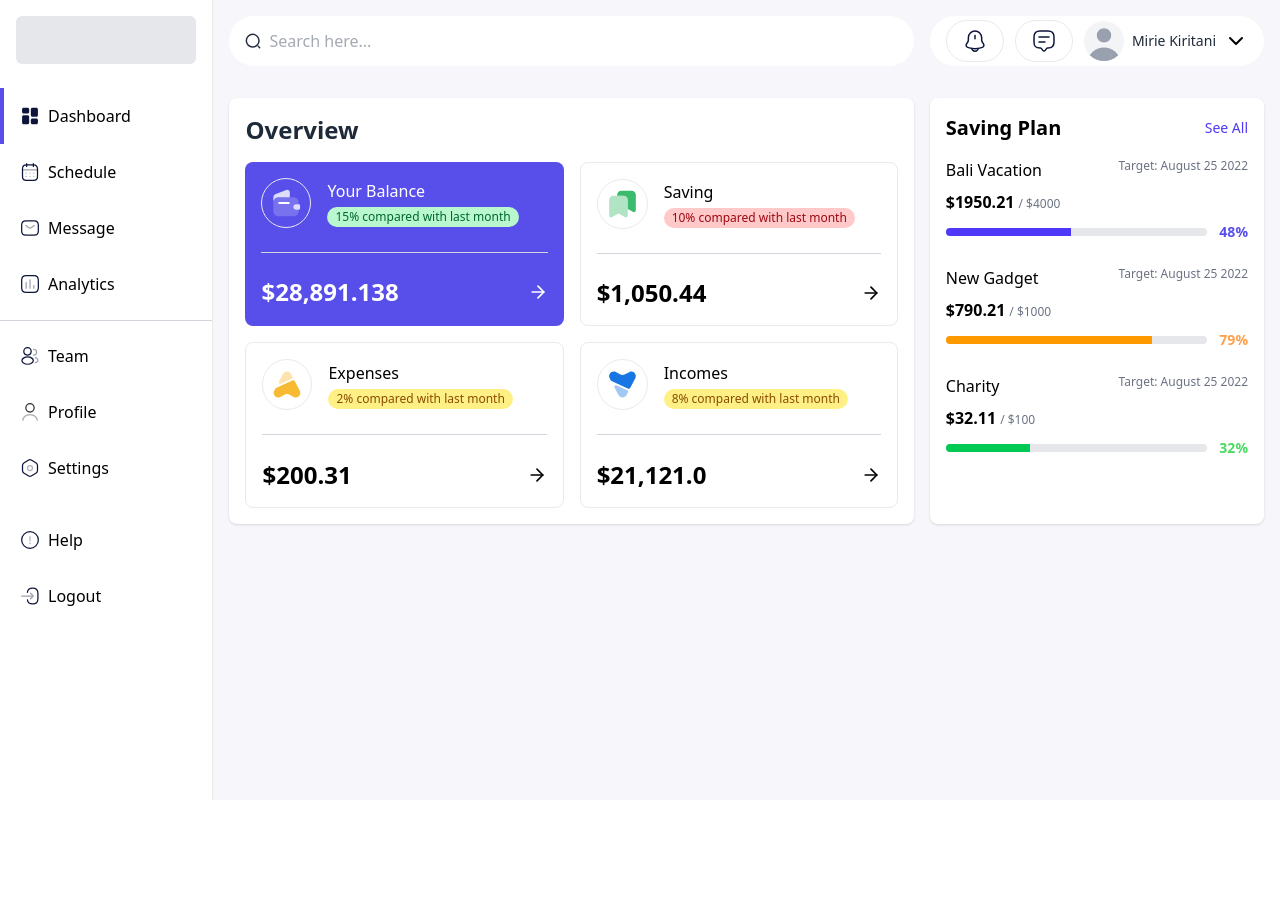
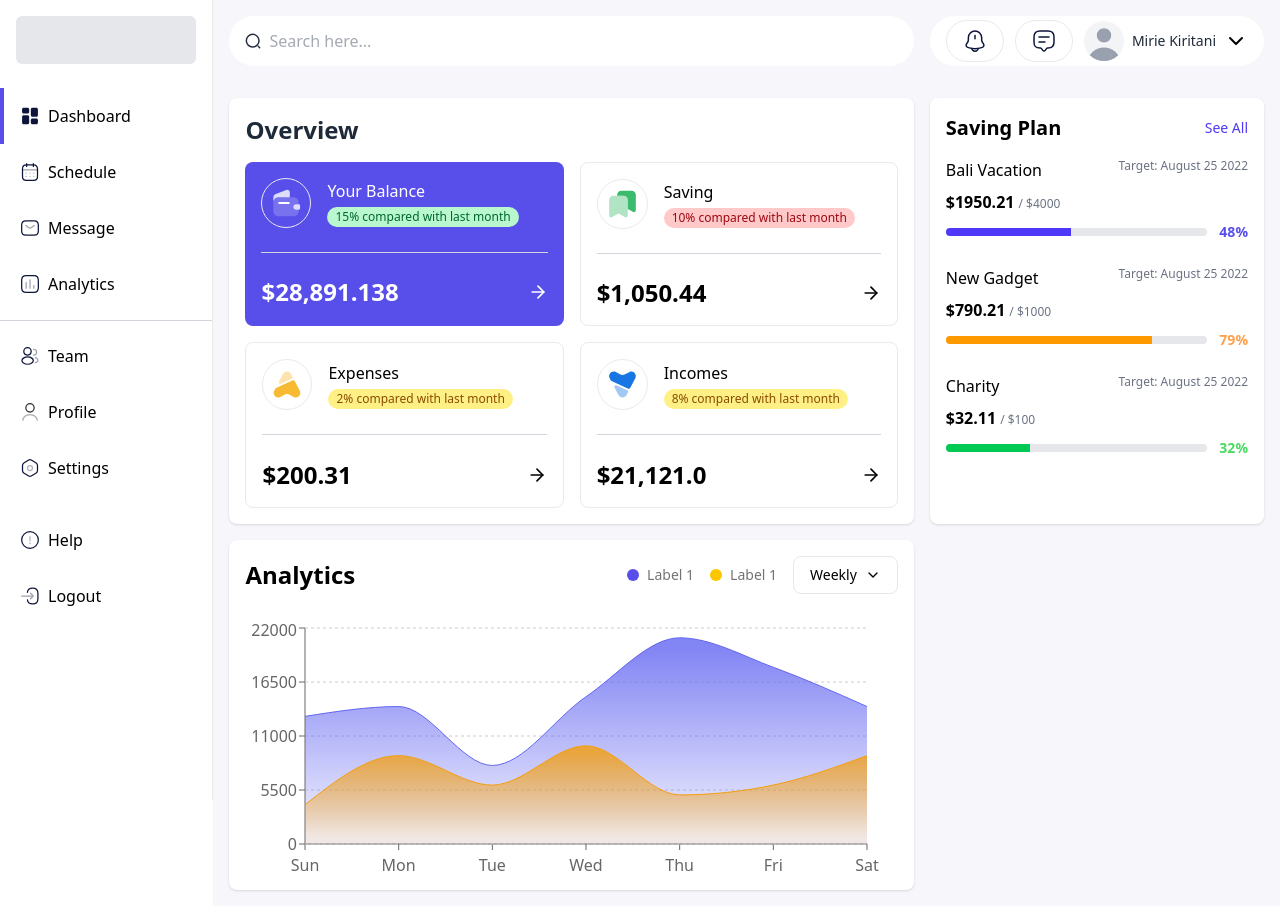
Before and after one commit to PramisGrg/intuji-frontend-associate-challenge, a React (Vite) app: page / in a window 1280 px wide. Before the commit the page ends 800 px from the top, so only its background shows below. Built offline with nearby package versions, Linux system fonts and the light colour scheme.

Commit message:
feat(analytics): implementation of graph with dummy data and type for analytics

```diff
--- a/package.json
+++ b/package.json
@@ -11,7 +11,6 @@
   },
   "dependencies": {
     "@tailwindcss/vite": "^4.1.3",
-    "chart.js": "^4.4.8",
     "lucide-react": "^0.487.0",
     "react": "^19.0.0",
     "react-dom": "^19.0.0",
--- a/src/components/analytics/analytics-card.tsx
+++ b/src/components/analytics/analytics-card.tsx
@@ -1,73 +1,54 @@
-import { useEffect, useRef } from "react";
-import Chart, { Chart as ChartJS } from "chart.js/auto";
-import { analyticsData } from "../../constants/analytics-data";
+import {
+  Area,
+  AreaChart,
+  CartesianGrid,
+  ResponsiveContainer,
+  Tooltip,
+  XAxis,
+  YAxis,
+} from "recharts";
+import { TAnalyticsDataResponse } from "../../types/analytics";
 
-const AnalyticsChart = () => {
-  const chartRef = useRef<HTMLCanvasElement | null>(null);
-  const chartInstance = useRef<ChartJS | null>(null);
-
-  useEffect(() => {
-    if (!chartRef.current) return; // ✅ Null check for TypeScript
-    const ctx = chartRef.current.getContext("2d");
-    if (!ctx) return;
-
-    if (chartInstance.current) {
-      chartInstance.current.destroy();
-    }
-
-    chartInstance.current = new Chart(ctx, {
-      type: "line",
-      data: {
-        labels: ["Sun", "Mon", "Tue", "Wed", "Thu", "Fri", "Sat"],
-        datasets: [
-          {
-            label: "Primary",
-            data: analyticsData.primary,
-            borderColor: "#6366f1",
-            backgroundColor: "rgba(99, 102, 241, 0.1)",
-            tension: 0.4,
-          },
-          {
-            label: "Secondary",
-            data: analyticsData.secondary,
-            borderColor: "#fbbf24",
-            backgroundColor: "rgba(251, 191, 36, 0.1)",
-            tension: 0.4,
-          },
-        ],
-      },
-      options: {
-        responsive: true,
-        maintainAspectRatio: false,
-        scales: {
-          y: {
-            beginAtZero: true,
-            ticks: {
-              callback: function (value) {
-                if (value >= 1000) {
-                  return value / 1000 + "k";
-                }
-                return value;
-              },
-            },
-          },
-        },
-        plugins: {
-          legend: {
-            display: false,
-          },
-        },
-      },
-    });
-
-    return () => {
-      if (chartInstance.current) {
-        chartInstance.current.destroy();
-      }
-    };
-  }, []);
-
-  return <canvas ref={chartRef}></canvas>;
+const AnalyticsCard = ({ data }: TAnalyticsDataResponse) => {
+  return (
+    <div className="h-64">
+      <ResponsiveContainer width="100%" height="100%">
+        <AreaChart
+          data={data}
+          margin={{ top: 10, right: 30, left: 0, bottom: 0 }}
+        >
+          <defs>
+            <linearGradient id="colorValue1" x1="0" y1="0" x2="0" y2="1">
+              <stop offset="5%" stopColor="#6366F1" stopOpacity={0.8} />
+              <stop offset="95%" stopColor="#6366F1" stopOpacity={0.1} />
+            </linearGradient>
+            <linearGradient id="colorValue2" x1="0" y1="0" x2="0" y2="1">
+              <stop offset="5%" stopColor="#F59E0B" stopOpacity={0.8} />
+              <stop offset="95%" stopColor="#F59E0B" stopOpacity={0.1} />
+            </linearGradient>
+          </defs>
+          <XAxis dataKey="name" tickMargin={10} />
+          <YAxis />
+          <CartesianGrid strokeDasharray="3 3" vertical={false} />
+          <Tooltip />
+          <Area
+            type="monotone"
+            dataKey="value1"
+            stroke="#6366F1"
+            fillOpacity={1}
+            fill="url(#colorValue1)"
+          />
+          <Area
+            type="monotone"
+            dataKey="value2"
+            stroke="#F59E0B"
+            fillOpacity={1}
+            fill="url(#colorValue2)"
+          />
+        </AreaChart>
+      </ResponsiveContainer>
+    </div>
+  );
 };
 
-export default AnalyticsChart;
+export default AnalyticsCard;
--- a/src/components/analytics/index.tsx
+++ b/src/components/analytics/index.tsx
@@ -1,40 +1,31 @@
-import AnalyticsChart from "./analytics-card";
+import { ChevronDown } from "lucide-react";
+import AnalyticsCard from "./analytics-card";
+import { analyticsData } from "../../constants/analytics-data";
 
 const Analytics = () => {
   return (
-    <section
-      aria-labelledby="analytics-title"
-      className="bg-white rounded-lg p-4 border border-gray-200"
-    >
-      <div className="flex flex-col sm:flex-row justify-between items-start sm:items-center mb-4">
-        <h2 id="analytics-title" className="text-xl font-bold">
-          Analytics
-        </h2>
+    <div>
+      <div className="flex flex-col md:flex-row justify-between items-start md:items-center mb-6 gap-4">
+        <h2 className="text-2xl font-bold">Analytics</h2>
+        <div className="flex items-center gap-4">
+          <div className="flex items-center">
+            <div className="w-3 h-3 bg-primary rounded-full mr-2"></div>
+            <span className="text-sm text-neutral-500">Label 1</span>
+          </div>
+          <div className="flex items-center">
+            <div className="w-3 h-3 bg-yellow-400 rounded-full mr-2"></div>
+            <span className="text-sm text-neutral-500">Label 1</span>
+          </div>
 
-        <div className="flex items-center mt-2 sm:mt-0">
-          <div className="flex items-center mr-4">
-            <span className="w-3 h-3 rounded-full bg-indigo-500 mr-2"></span>
-            <span className="text-sm text-gray-600">Label 1</span>
-          </div>
-          <div className="flex items-center mr-4">
-            <span className="w-3 h-3 rounded-full bg-amber-400 mr-2"></span>
-            <span className="text-sm text-gray-600">Label 1</span>
-          </div>
-          <div className="relative">
-            <select className="bg-gray-100 text-sm py-1 px-3 rounded-md appearance-none pr-8 focus:outline-none">
-              <option>Weekly</option>
-              <option>Monthly</option>
-              <option>Yearly</option>
-            </select>
-            <i className="fas fa-chevron-down absolute right-2 top-1/2 -translate-y-1/2 text-xs text-gray-500"></i>
-          </div>
+          <button className="flex items-center bg-white border border-gray-200 rounded-lg px-4 py-2 text-sm">
+            <span>Weekly</span>
+            <ChevronDown className="ml-2 h-4 w-4" />
+          </button>
         </div>
       </div>
 
-      <div className="h-64">
-        <AnalyticsChart />
-      </div>
-    </section>
+      <AnalyticsCard data={analyticsData} />
+    </div>
   );
 };
 
--- a/src/constants/analytics-data.ts
+++ b/src/constants/analytics-data.ts
@@ -1,4 +1,9 @@
-export const analyticsData = {
-  primary: [11000, 14000, 10000, 12000, 15000, 9000, 14000],
-  secondary: [5000, 7000, 6000, 10000, 5000, 6000, 8000],
-};
+export const analyticsData = [
+  { name: "Sun", value1: 13000, value2: 4000 },
+  { name: "Mon", value1: 14000, value2: 9000 },
+  { name: "Tue", value1: 8000, value2: 6000 },
+  { name: "Wed", value1: 15000, value2: 10000 },
+  { name: "Thu", value1: 21000, value2: 5000 },
+  { name: "Fri", value1: 18000, value2: 6000 },
+  { name: "Sat", value1: 14000, value2: 9000 },
+];
--- a/src/layouts/main-content.tsx
+++ b/src/layouts/main-content.tsx
@@ -1,3 +1,4 @@
+import Analytics from "../components/analytics";
 import BalanceCard from "../components/cards/balance-cards";
 import ExpenseCard from "../components/cards/expense-card";
 import IncomeCard from "../components/cards/income-card";
@@ -31,6 +32,12 @@ export default function FinancialDashboard({
               <SavingPlan />
             </div>
           </div>
+
+          <div className="grid grid-cols-1 lg:grid-cols-3 gap-4">
+            <div className="lg:col-span-2 bg-white rounded-lg p-4 shadow-sm">
+              <Analytics />
+            </div>
+          </div>
         </div>
       </div>
     </div>
--- /dev/null
+++ b/src/types/analytics.ts
@@ -0,0 +1,9 @@
+export interface TAnalyticsData {
+  name: string;
+  value1: number;
+  value2: number;
+}
+
+export interface TAnalyticsDataResponse {
+  data: TAnalyticsData[];
+}
```
Also changed, not shown: 1 other file (tests, documents, lock files or other folders).
